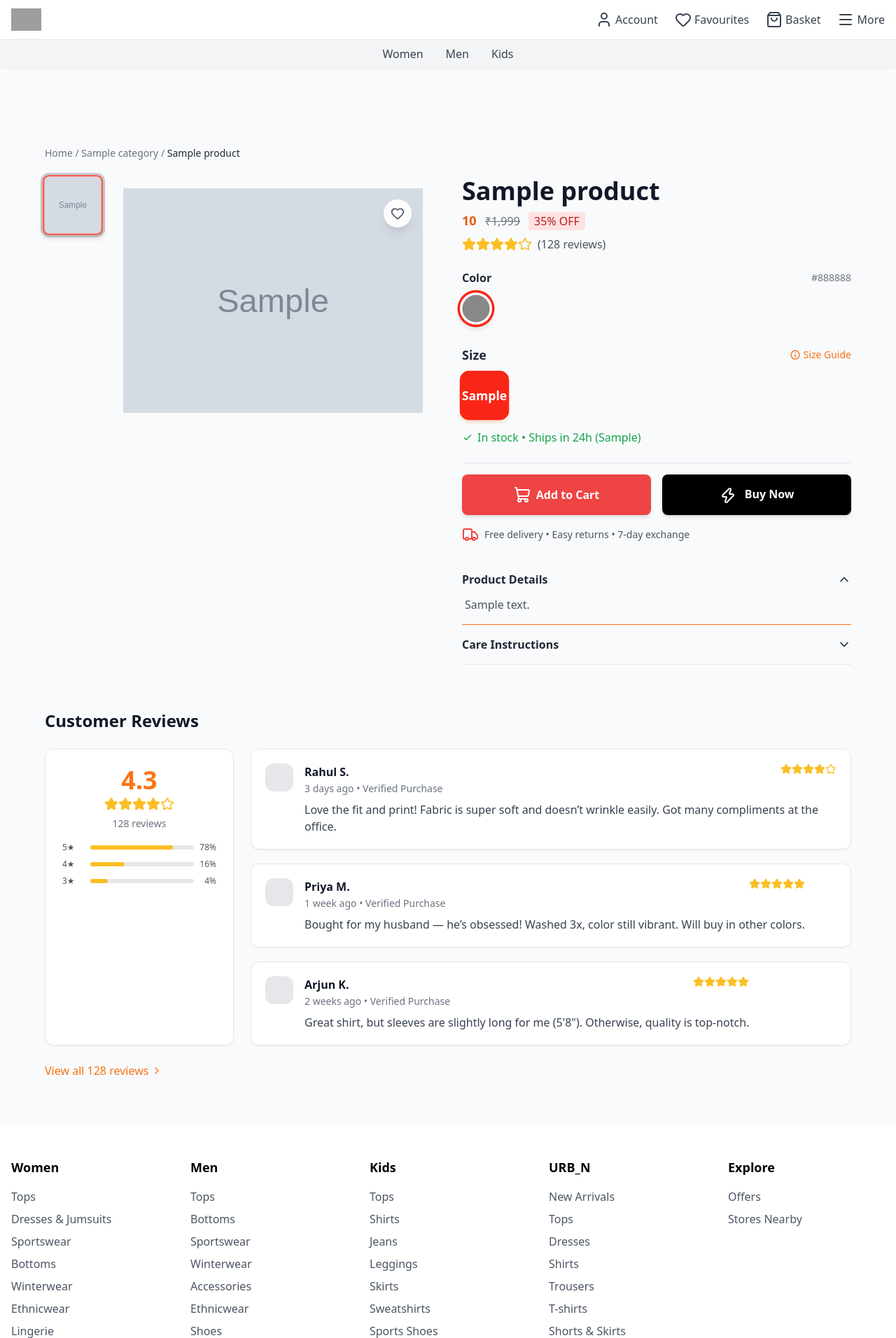
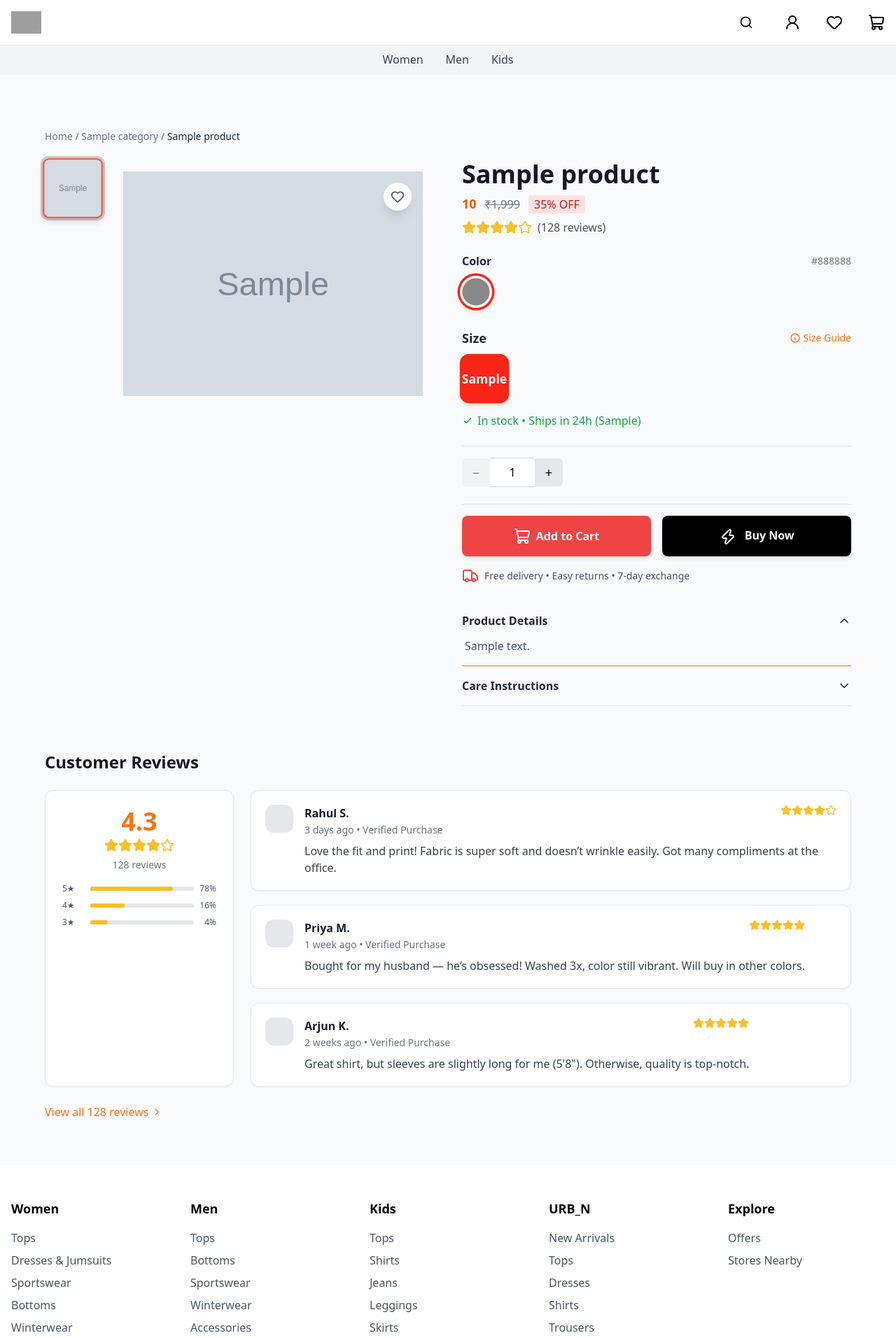
Before and after one commit to Don-Soby-2007/ONGO-E-Commerce-Project, a Django app: page /product-detail/1/ in a window 1280 px wide. Shown: the top 1912 px of the page at 70% size. Run offline with Django 5.2, Linux system fonts and the light colour scheme; tables that the repository leaves empty hold one stand-in row (values such as "Sample post"); grey boxes marked "Sample" are stand-in pictures; parts of the project's set-up code (start-up, migrations or seed data) failed here and were passed over; some libraries are stand-ins or nearby versions; some web fonts are replaced; grey boxes are pictures that could not be loaded.

Commit message:
Fix: quantity in product-detail page

```diff
--- a/ONGO/templates/products/product-detail.html
+++ b/ONGO/templates/products/product-detail.html
@@ -77,26 +77,52 @@
 
     <!-- ✅ Reused Fixed Navbar (identical to listing page) -->
     <nav class="fixed-nav bg-white shadow-sm top-0 left-0 right-0 z-50">
-        <div class="container mx-auto px-4 py-3 flex items-center justify-between">
-            <div class="flex items-center space-x-4">
-                <img src="https://res.cloudinary.com/ddynxusw2/image/upload/v1766473856/Ongo_Logo_di7890.svg  " alt="Ongo Logo" class="h-8">
-                <div class="relative w-96">
+        <!-- Grey Section -->
+        <div class="bg-white-100 py-4">
+            <div class="container mx-auto px-4 flex items-center justify-between">
+                <div class="flex items-center space-x-4">
+                    <img src="https://res.cloudinary.com/ddynxusw2/image/upload/v1766473856/Ongo_Logo_di7890.svg" alt="Logo" class="h-8">
+                </div>
+                <div class="flex-1 mx-8">
+                    <div class="relative">
 
+                        <button class="absolute right-3 top-1/2 transform -translate-y-1/2">
+                            <svg xmlns="http://www.w3.org/2000/svg" width="20" height="20" viewBox="0 0 24 24" fill="none" stroke="currentColor" stroke-width="2" stroke-linecap="round" stroke-linejoin="round">
+                                <circle cx="11" cy="11" r="8"></circle>
+                                <path d="m21 21-4.35-4.35"></path>
+                            </svg>
+                        </button>
+                    </div>
                 </div>
-            </div>
-            <div class="flex items-center space-x-6">
-                <button class="text-gray-700 hover:text-orange-500 flex items-center space-x-1">
-                    <i data-lucide="user"></i> <span>Account</span>
-                </button>
-                <button class="text-gray-700 hover:text-orange-500 flex items-center space-x-1">
-                    <i data-lucide="heart"></i> <span>Favourites</span>
-                </button>
-                <button class="text-gray-700 hover:text-orange-500 flex items-center space-x-1">
-                    <i data-lucide="shopping-bag"></i> <span>Basket</span>
-                </button>
-                <button class="text-gray-700 hover:text-orange-500 flex items-center space-x-1">
-                    <i data-lucide="menu"></i> <span>More</span>
-                </button>
+                <div class="flex gap-5 items-center space-x-4">
+                    <div class="relative inline-block group">
+                        <!-- User Icon -->
+                        <i data-lucide="user-round" class="w-6 h-6 cursor-pointer"></i>
+
+                        <!-- Dropdown -->
+                        <div class="absolute right-0 mt-2 w-40 bg-white border rounded-lg shadow-lg
+                                    opacity-0 invisible group-hover:opacity-100 group-hover:visible
+                                    transition-all duration-200 z-50">
+                            <a href="{% url 'profile' %}"
+                            class="block px-4 py-2 text-sm hover:bg-gray-100">
+                                My Profile
+                            </a>
+                            <a href="{% url 'logout' %}"
+                            class="block px-4 py-2 text-sm text-red-600 hover:bg-gray-100">
+                                Logout
+                            </a>
+                        </div>
+                    </div>
+
+                    <div class="flex gap-5 items-center space-x-4">
+                        <div class="flex items-center space-x-1">
+                            <i data-lucide="heart"></i>
+                        </div>
+                        <div class="flex items-center space-x-1">
+                            <i data-lucide="shopping-cart"></i>
+                        </div>
+                    </div>
+                </div>
             </div>
         </div>
         <div class="bg-gray-100 py-2 border-t border-gray-200">
@@ -111,7 +137,7 @@
     </nav>
 
     <!-- ✅ Product Detail Section -->
-    <main class="pt-28 pb-16 px-4 md:px-8 lg:px-16">
+    <main class="pt-20 pb-16 px-4 md:px-8 lg:px-16">
         <div class="max-w-7xl mx-auto">
             <!-- Breadcrumb -->
             <div class="text-sm text-gray-500 mb-6">
@@ -186,6 +212,44 @@
                             <!-- ✅ Stock Status -->
                             <div id="stock-message" class="mt-4 flex items-center">
                                 <span class="text-gray-500 text-sm">Select color and size to see availability</span>
+                            </div>
+                        </div>
+
+                        <div class="pt-4 border-t">
+                            <div class="flex flex-col sm:flex-row gap-4">
+                                <!-- Quantity Input Group -->
+                                <div class="flex items-center">
+                                    <button
+                                        type="button"
+                                        id="decrement"
+                                        class="w-10 h-10 flex items-center justify-center bg-gray-200 hover:bg-gray-300 rounded-l-md transition-colors focus:outline-none focus:ring-2 focus:ring-blue-500 disabled:opacity-50 disabled:cursor-not-allowed"
+                                        aria-label="Decrease quantity"
+                                        onclick="updateQuantity(-1)"
+                                        disabled
+                                    >
+                                        <span class="text-lg">−</span>
+                                    </button>
+
+                                    <input
+                                        type="number"
+                                        id="quantity-input"
+                                        min="1"
+                                        max="5"
+                                        value="1"
+                                        readonly
+                                        class="w-16 text-center border-y border-gray-300 py-2 focus:outline-none focus:ring-2 focus:ring-blue-500 [-moz-appearance:_textfield] [&::-webkit-inner-spin-button]:m-0 [&::-webkit-inner-spin-button]:appearance-none"
+                                    />
+
+                                    <button
+                                        type="button"
+                                        id="increment"
+                                        class="w-10 h-10 flex items-center justify-center bg-gray-200 hover:bg-gray-300 rounded-r-md transition-colors focus:outline-none focus:ring-2 focus:ring-blue-500 disabled:opacity-50 disabled:cursor-not-allowed"
+                                        aria-label="Increase quantity"
+                                        onclick="updateQuantity(1)"
+                                    >
+                                        <span class="text-lg">+</span>
+                                    </button>
+                                </div>
                             </div>
                         </div>
 
@@ -534,11 +598,38 @@
         img.style.transformOrigin = 'center';
     });
 
+    function updateQuantity(change) {
+        const input = document.getElementById('quantity-input');
+        const decrementBtn = document.getElementById('decrement');
+        const incrementBtn = document.getElementById('increment');
+
+        let currentValue = parseInt(input.value) || 1;
+        let newValue = currentValue + change;
+
+        // Enforce min/max limits (1-5)
+        if (newValue < 1) newValue = 1;
+        if (newValue > 5) newValue = 5;
+
+        input.value = newValue;
+
+        // Update button states
+        decrementBtn.disabled = (newValue <= 1);
+        incrementBtn.disabled = (newValue >= 5);
+
+        // Optional: Trigger custom event
+        input.dispatchEvent(new Event('change', { bubbles: true }));
+    }
+
     document.addEventListener('DOMContentLoaded', function () {
         // Get raw data from backend
         const variantsByColor = {{ variants_by_color_json|safe }};
         const imagesByColor = {{ images_by_color_json|safe }};
         const availableColors = {{ all_colors|safe }};
+
+        //Quantity checker
+        const decrementBtn = document.getElementById('decrement');
+        const incrementBtn = document.getElementById('increment');
+        decrementBtn.disabled = true;
 
         // DOM elements
         const colorOptions = document.getElementById('color-options');
```
Also changed, not shown: ONGO/templates/products/productlist.html (+41 -20 lines).
